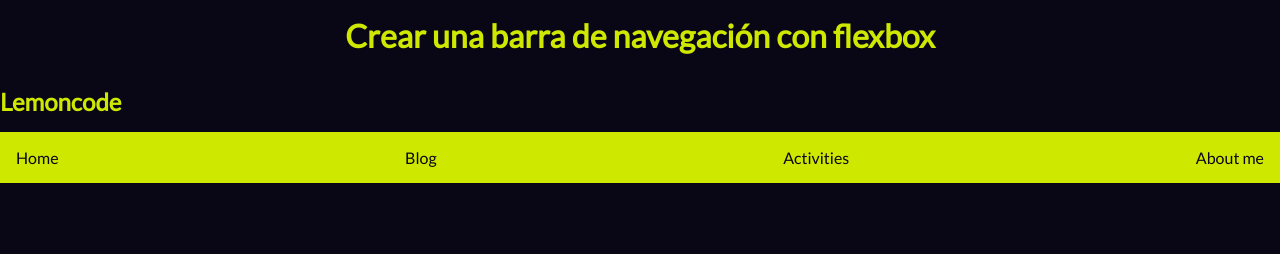
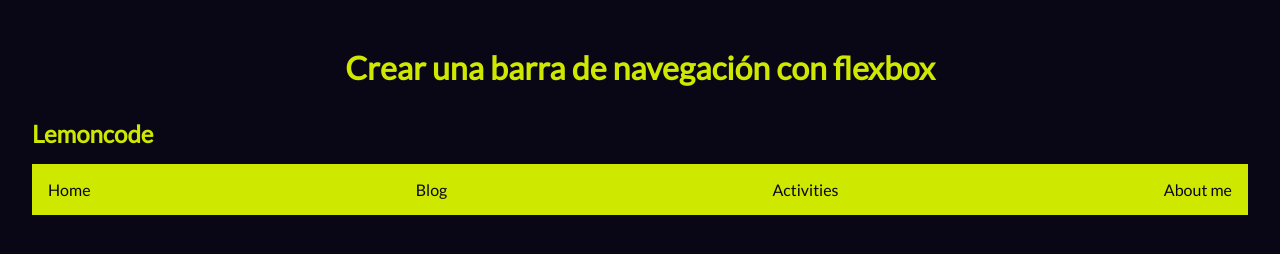
Before and after one commit to Murquisdev/LemonCodeMasterFrontEndXVII, a plain HTML site: page 01_LAYOUT/basico/ejercicio3/index.html in a window 1280 px wide. Drawn offline with Linux system fonts and the light colour scheme.

Commit message:
Laboratorio 01 - Layout - Básico - Ejercicio 4 y añadir index.html principal

```diff
--- a/01_LAYOUT/basico/ejercicio3/styles.css
+++ b/01_LAYOUT/basico/ejercicio3/styles.css
@@ -1,6 +1,5 @@
 @import url("https://fonts.googleapis.com/css2?family=Lato&display=swap");
 
-/* Estilos generales */
 * {
   box-sizing: border-box;
   padding: 0px;
@@ -22,6 +21,7 @@ body {
   font-style: normal;
   color: var(--primary-color);
   min-width: 375px;
+  padding: 32px;
 }
 
 h1 {
--- /dev/null
+++ b/01_LAYOUT/basico/ejercicio4/styles.css
@@ -0,0 +1,93 @@
+@import url("https://fonts.googleapis.com/css2?family=Lato&display=swap");
+
+* {
+  box-sizing: border-box;
+  padding: 0px;
+  margin: 0px;
+}
+:root {
+  --primary-color: #cfe800;
+  --background-color: #090715;
+  --background-color-card: #161135;
+  --accent-color: #e8aa00;
+}
+
+body {
+  background-color: var(--background-color);
+  color: var(--primary-color);
+  display: flex;
+  flex-direction: column;
+  justify-content: center;
+  font-family: "Lato", sans-serif;
+  font-weight: 400;
+  font-style: normal;
+  color: var(--primary-color);
+  min-width: 375px;
+  padding: 32px;
+}
+
+h1 {
+  text-align: center;
+  padding: 16px;
+  font-size: 2rem;
+}
+
+.wrap-card {
+  min-height: 200px;
+  display: grid;
+  background-color: var(--background-color-card);
+  box-shadow: 1px 5px 6px
+    color-mix(in srgb, var(--accent-color) 30%, transparent 70%);
+
+  img {
+    width: 100%;
+    aspect-ratio: 16 / 9;
+    object-fit: cover;
+    margin-bottom: 16px;
+  }
+  @media (width<=500px) {
+    img {
+      aspect-ratio: 4 /3;
+    }
+  }
+
+  h2 {
+    padding: 0 16px;
+    font-size: 1.5rem;
+  }
+
+  & .text {
+    padding: 16px;
+    line-height: 1.5;
+  }
+
+  & .date {
+    padding: 16px 16px 0px;
+    justify-self: end;
+    & .bold {
+      font-weight: 900;
+    }
+    & .accent-color {
+      color: var(--accent-color);
+    }
+  }
+
+  button {
+    border: none;
+    padding: 16px;
+    margin: 16px;
+    background-color: var(--accent-color);
+    font-size: 1rem;
+    color: var(--background-color);
+    transition: all 0.3s ease;
+
+    &:hover {
+      transform: scale(1.02);
+      box-shadow: 1px 3px 6px
+        color-mix(in srgb, var(--primary-color) 20%, transparent 80%);
+      color: var(--accent-color);
+      background-color: var(--background-color);
+      cursor: pointer;
+    }
+  }
+}
--- /dev/null
+++ b/styles.css
@@ -0,0 +1,84 @@
+@import url("https://fonts.googleapis.com/css2?family=Lato&display=swap");
+
+* {
+  box-sizing: border-box;
+  padding: 0px;
+  margin: 0px;
+}
+:root {
+  --primary-color: #bcb6ad;
+  --primary-color-dark: #8c8273;
+  --primary-color-darkest: #544e45;
+  --primary-color-light: #d3d0ca;
+  --primary-color-lightest: #eae9e6;
+  --background-color: #26292b;
+  --background-color-dark: #181a1b;
+  --background-color-darkest: #131516;
+  --background-color-light: #484d51;
+  --background-color-lightest: #6c747a;
+  --accent-color: #2e4826;
+
+  --xs: 4px;
+  --s: 8px;
+  --m: 12px;
+  --l: 16px;
+  --xl: 20px;
+}
+/* Estilos generales */
+body {
+  background-color: var(--background-color);
+  color: var(--primary-color);
+  display: grid;
+  justify-content: center;
+  font-family: "Lato", sans-serif;
+  font-weight: 400;
+  font-style: normal;
+  color: var(--primary-color);
+  min-width: 375px;
+  padding: 32px;
+}
+main {
+  max-width: 1600px;
+}
+h1,
+h2,
+h3 {
+  text-align: center;
+  padding: 16px;
+}
+h1 {
+  font-size: 2rem;
+}
+h2 {
+  font-size: 1.8rem;
+}
+h3 {
+  font-size: 1.6rem;
+}
+
+a {
+  text-decoration: none;
+  color: inherit;
+}
+nav {
+  margin-top: var(--xl);
+  ul {
+    display: flex;
+    gap: var(--m);
+
+    li {
+      list-style: none;
+      padding: var(--l);
+      background-color: var(--background-color-dark);
+      border-radius: var(--xs);
+      box-shadow: 1px 2px 6px var(--background-color-light);
+      transition: all ease 0.5s;
+
+      &:hover {
+        background-color: var(--primary-color-darkest);
+        box-shadow: 1px 2px 6px var(--background-color-dark);
+        color: var(--primary-color-lightest);
+      }
+    }
+  }
+}
```
Also changed, not shown: 00_UX/index.html (added, +22 -0 lines), 01_LAYOUT/basico/ejercicio4/index.html (added, +35 -0 lines), index.html (added, +21 -0 lines), 1 other file.
